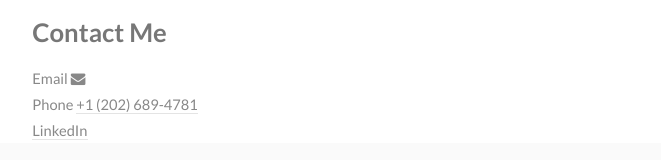
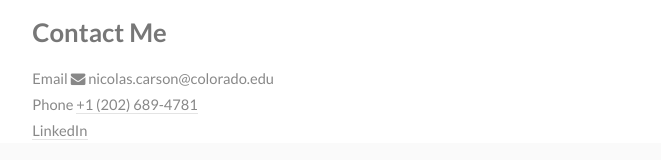
Before and after one commit to Nicolas9101/nicolas9101.github.io, a plain HTML site: page index.html in a window 1280 px wide. Shown: the part 3327-3487 px from the top of the page, without its empty margins (153-814 px from the left). Drawn offline with Linux system fonts and the light colour scheme; files whose address does not match are found by name.

Commit message:
changes to contact me section

```diff
--- a/index.html
+++ b/index.html
@@ -144,7 +144,7 @@ Soccer Ref (2008-2010), Player (2000–11), Stoddert Recreational Soccer League,
 							<section id="four">
 								<div class="container">
 									<h3>Contact Me</h3>
-									Email <a href="mailto:nicolas.carson@colorado.edu" class="icon fa-envelope"><span class="label">Email</span></a> <br />
+									Email <a href="mailto:nicolas.carson@colorado.edu" class="icon fa-envelope"><span class="label">Email</span> nicolas.carson@colorado.edu</a> <br />
 									Phone <a href="tel://1-202-689-4781">+1 (202) 689-4781</a>
 									<br><a href="https://www.linkedin.com/in/nicolas-carson-51236418">LinkedIn</a> </br>
 								</div>
```
